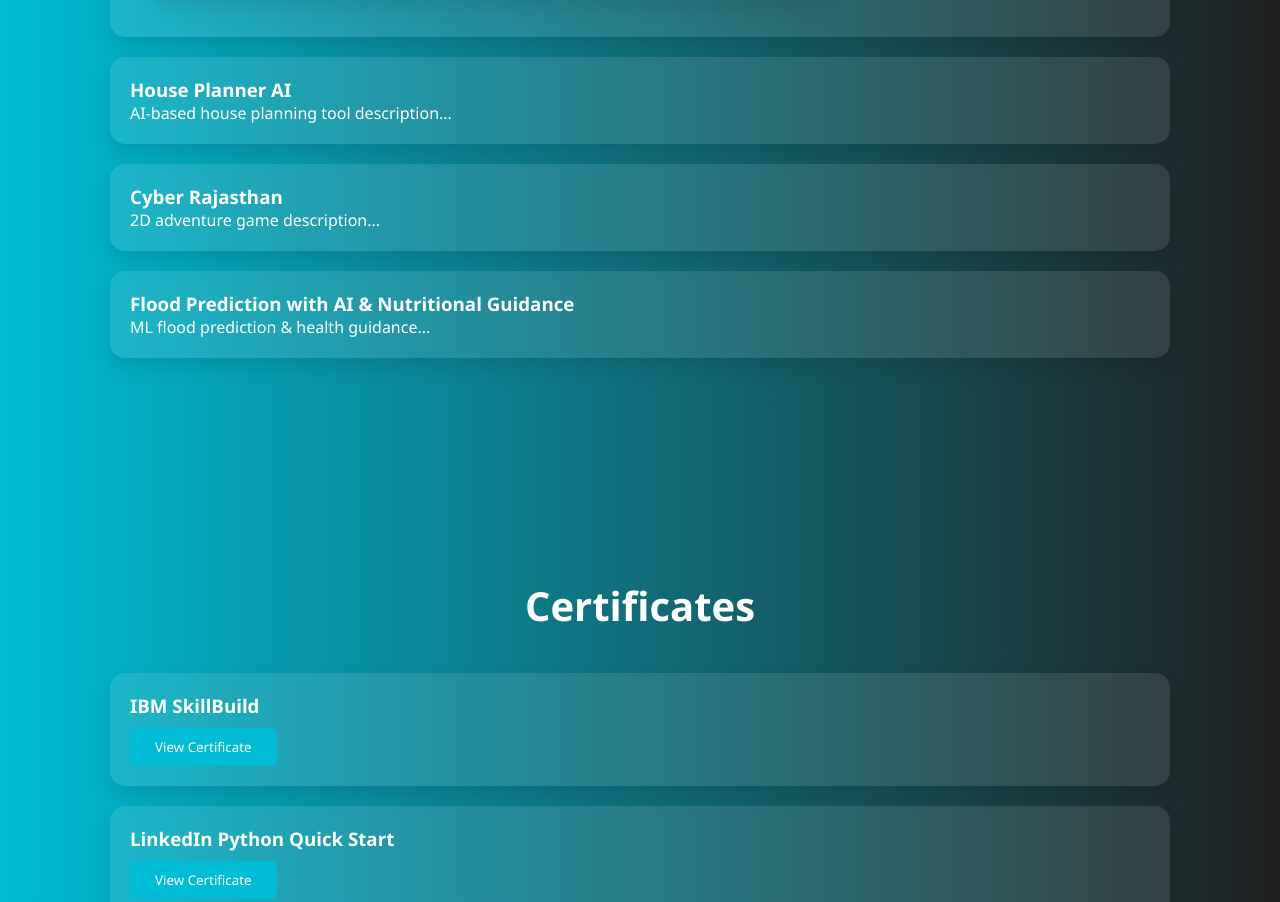
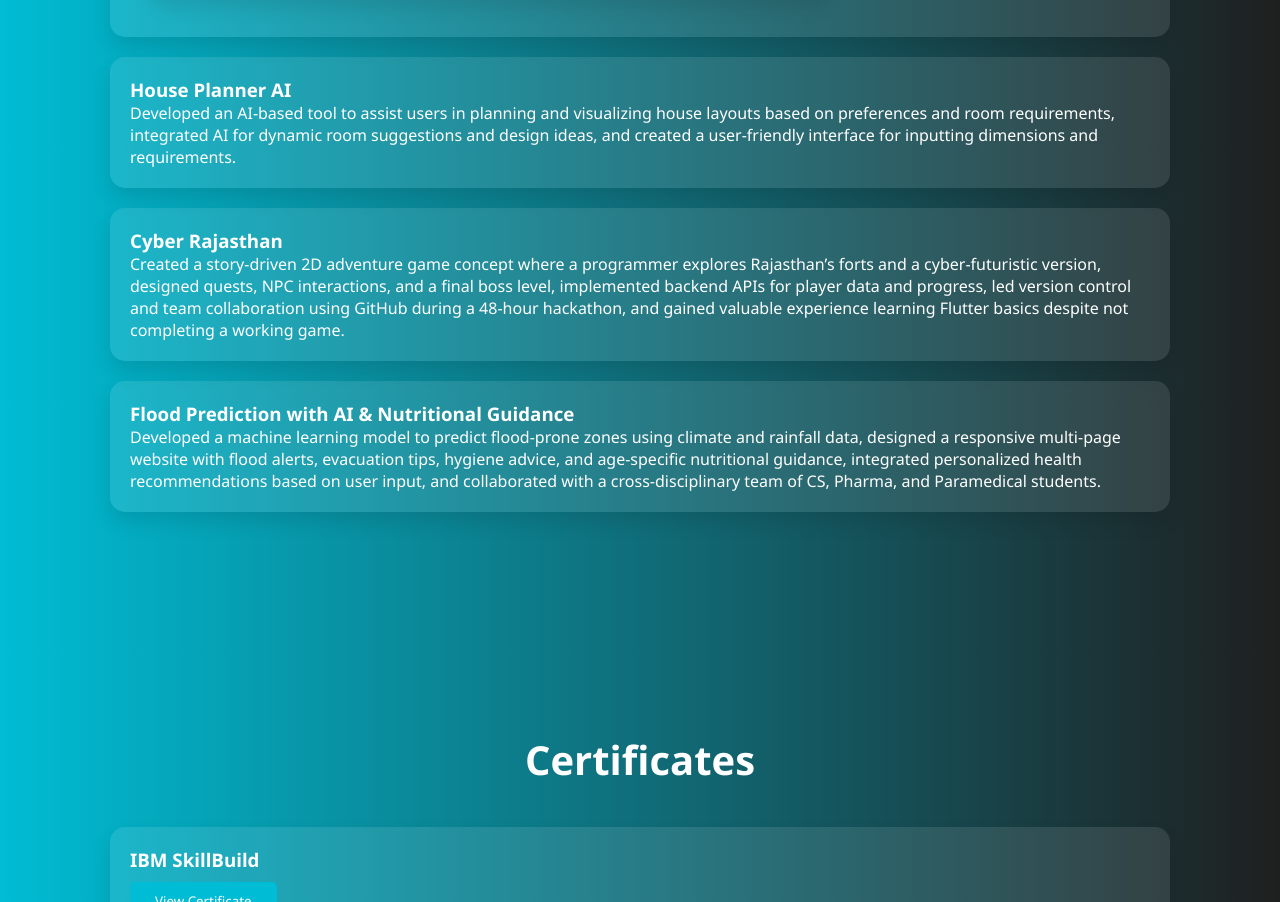
Before and after one commit to Amanraaz16/final_portfolio, a plain HTML site: page index.html in a window 1280 px wide. Shown: the part 3410-4312 px from the top of the page. Drawn offline with Linux system fonts and the light colour scheme.

Commit message:
Added Description of Projects.

```diff
--- a/index.html
+++ b/index.html
@@ -496,9 +496,9 @@ nav ul li a:hover {
       </div>
       <a href="https://github.com/Amanraaz16/PythonProjects" target="_blank" class="btn repo-btn">View Repo</a>
     </div>
-    <div class="card glow-card" onclick="toggleDetails('house')"><h3>House Planner AI</h3><p id="house" class="details">AI-based house planning tool description...</p></div>
-    <div class="card glow-card" onclick="toggleDetails('cyber')"><h3>Cyber Rajasthan</h3><p id="cyber" class="details">2D adventure game description...</p></div>
-    <div class="card glow-card" onclick="toggleDetails('flood')"><h3>Flood Prediction with AI & Nutritional Guidance</h3><p id="flood" class="details">ML flood prediction & health guidance...</p></div>
+    <div class="card glow-card" onclick="toggleDetails('house')"><h3>House Planner AI</h3><p id="house" class="details">Developed an AI-based tool to assist users in planning and visualizing house layouts based on preferences and room requirements, integrated AI for dynamic room suggestions and design ideas, and created a user-friendly interface for inputting dimensions and requirements.</p></div>
+    <div class="card glow-card" onclick="toggleDetails('cyber')"><h3>Cyber Rajasthan</h3><p id="cyber" class="details">Created a story-driven 2D adventure game concept where a programmer explores Rajasthan’s forts and a cyber-futuristic version, designed quests, NPC interactions, and a final boss level, implemented backend APIs for player data and progress, led version control and team collaboration using GitHub during a 48-hour hackathon, and gained valuable experience learning Flutter basics despite not completing a working game.</p></div>
+    <div class="card glow-card" onclick="toggleDetails('flood')"><h3>Flood Prediction with AI & Nutritional Guidance</h3><p id="flood" class="details">Developed a machine learning model to predict flood-prone zones using climate and rainfall data, designed a responsive multi-page website with flood alerts, evacuation tips, hygiene advice, and age-specific nutritional guidance, integrated personalized health recommendations based on user input, and collaborated with a cross-disciplinary team of CS, Pharma, and Paramedical students.</p></div>
   </div>
 </section>
 
```
